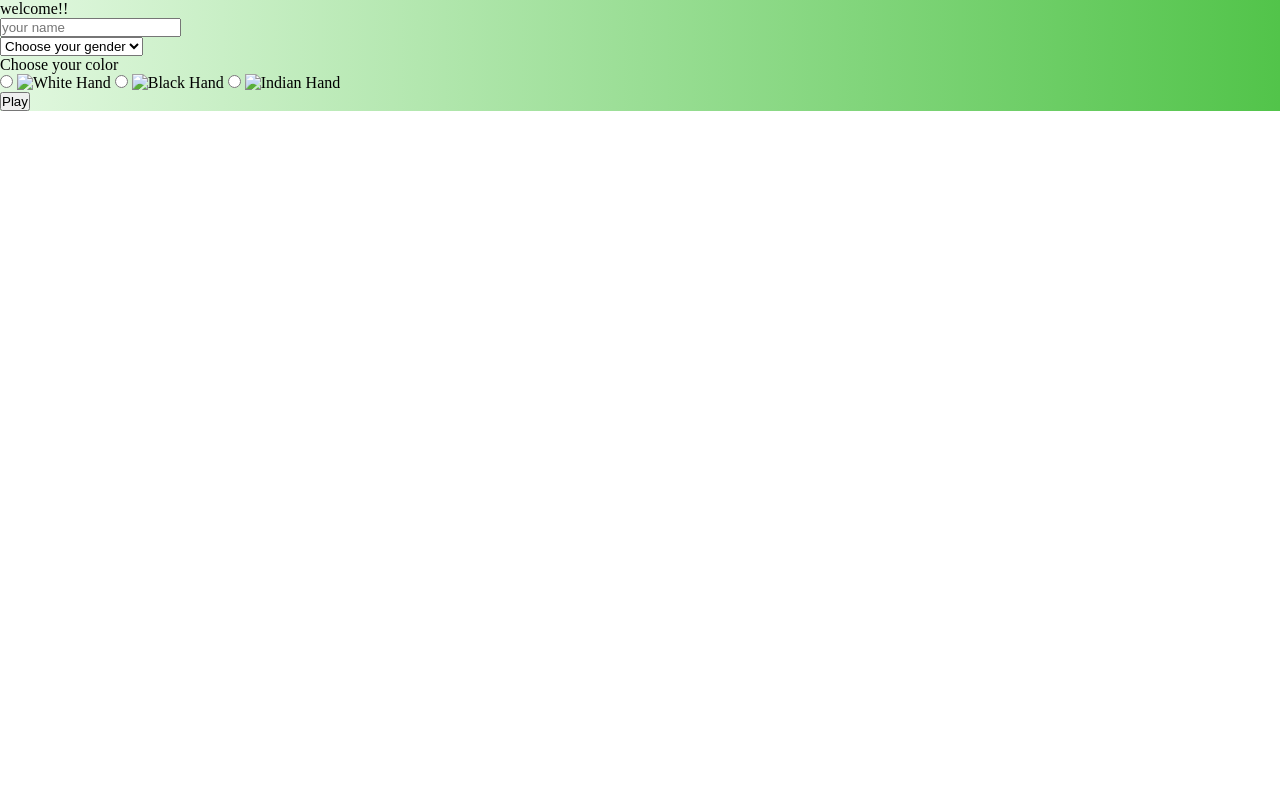
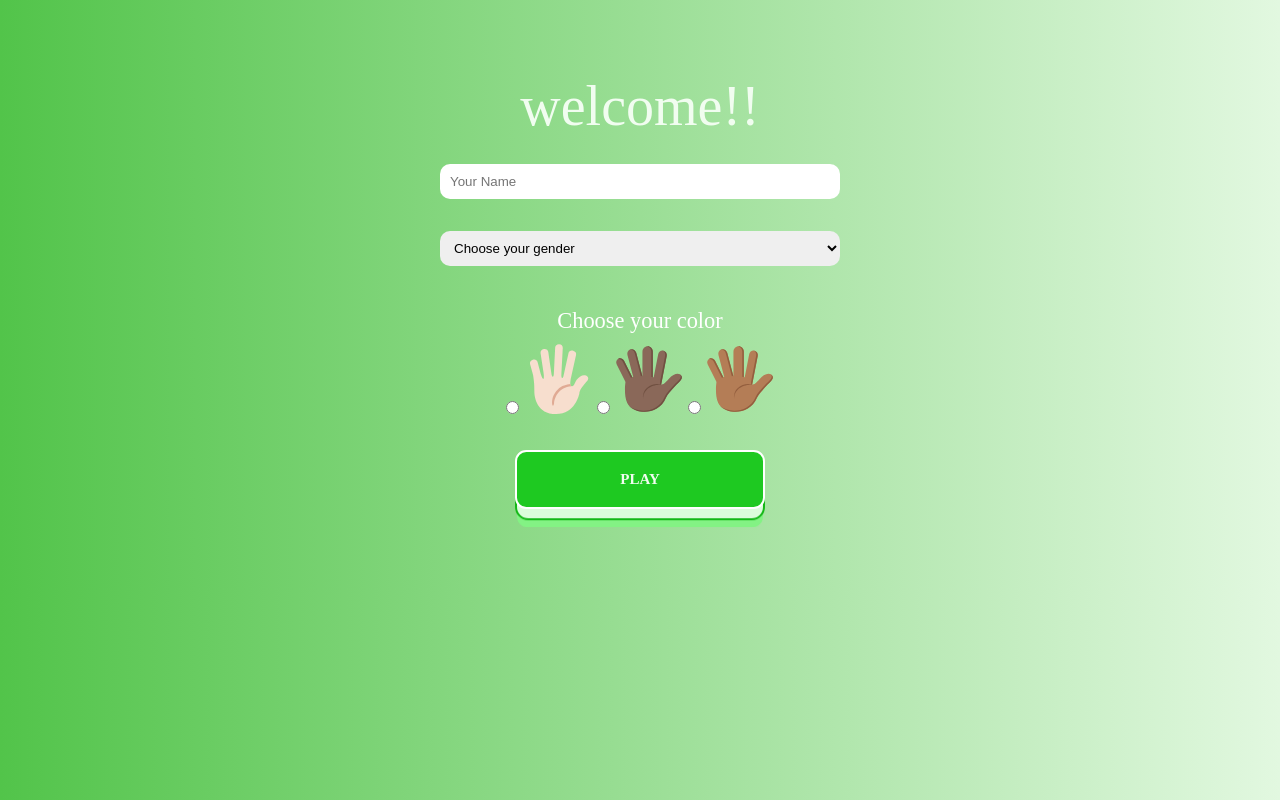
Before and after one commit to valeriano-g/rock-paper-and-scissors, a plain HTML site: page index.html in a window 1280 px wide. Drawn offline with Linux system fonts and the light colour scheme.

Commit message:
se construyo la sec-1

```diff
--- a/index.html
+++ b/index.html
@@ -14,36 +14,37 @@
             <p class="title">
                 welcome!!
             </p>
-            <form id="form-sec1" action="GET">
+            <form id="form-sec1" action="GET" class="begin-form">
                 <div class="form-input">
-                    <input type="text" id="nickname" name="nickname" placeholder="your name" required>
+                    <input class="input-text" type="text" id="nickname" name="nickname" placeholder="Your Name"
+                        required>
                 </div>
                 <div class="form-input">
-                    <select id="dropdown" name="type" id="gender" aria-placeholder="select">
+                    <select class="input-text" id="dropdown" name="type" id="gender" aria-placeholder="select">
                         <option disabled selected>Choose your gender</option>
                         <option value="man">Men</option>
                         <option value="women">Women</option>
                     </select>
                 </div>
                 <div class="form-input">
-                    <p>Choose your color</p>
-                    <input type="radio" id="white-color" name="color" value="white">
+                    <p class="title-form">Choose your color</p>
+                    <input class="hand-input" type="radio" id="white-color" name="color" value="white">
                     <label for="white-color">
-                        <img src="white-hand.png" alt="White Hand">
+                        <img class="hand-type" src="./img/white-color.svg" alt="White Hand">
                     </label>
 
-                    <input type="radio" id="black-color" name="color" value="black">
+                    <input class="hand-input" type="radio" id="black-color" name="color" value="black">
                     <label for="black-color">
-                        <img src="black-hand.png" alt="Black Hand">
+                        <img class="hand-type" src="./img/black-color.svg" alt="Black Hand">
                     </label>
 
-                    <input type="radio" id="indian-color" name="color" value="indian">
+                    <input class="hand-input" type="radio" id="indian-color" name="color" value="indian">
                     <label for="indian-color">
-                        <img src="indian-hand.png" alt="Indian Hand">
+                        <img class="hand-type" src="./img/indian-color.svg" alt="Indian Hand">
                     </label>
                 </div>
                 <div class="form-input">
-                    <button id="play-btn" type="submit">Play</button>
+                    <button id="play-btn" type="submit" class="play-btn">Play</button>
                 </div>
 
             </form>
--- a/sass/_sec-1.scss
+++ b/sass/_sec-1.scss
@@ -0,0 +1,124 @@
+.begin {
+    padding: 1em;
+
+    .title {
+        font-size: 3.5em;
+        text-align: center;
+        color: #f1fdf0;
+        padding: 10px;
+    }
+
+    .begin-form {
+        display: flex;
+        flex-direction: column;
+        justify-content: center;
+        align-items: center;
+
+
+        .form-input {
+            padding: 1em;
+
+            .input-text {
+                width: 400px;
+                height: 35px;
+                border: transparent;
+                border-radius: 10px;
+                outline: transparent;
+                padding: 0px 10px;
+                color: black;
+            }
+
+            .hand-type {
+                width: 70px;
+            }
+
+            .title-form {
+                color: white;
+                font-weight: 500;
+                padding: 10px;
+                text-align: center;
+                font-size: 1.4em;
+            }
+
+
+        }
+
+
+
+
+    }
+
+
+
+}
+
+.play-btn {
+    position: relative;
+    display: inline-block;
+    cursor: pointer;
+    outline: none;
+    border: 0;
+    vertical-align: middle;
+    text-decoration: none;
+    font-family: inherit;
+    font-size: 15px;
+    width: 250px;
+}
+
+.play-btn {
+    font-weight: 600;
+    color: #f1fdf0;
+    text-transform: uppercase;
+    padding: 1.25em 2em;
+    background: #1ec921;
+    border: 2px solid #fff;
+    border-radius: 0.75em;
+    -webkit-transform-style: preserve-3d;
+    transform-style: preserve-3d;
+    -webkit-transition: background 150ms cubic-bezier(0, 0, 0.58, 1), -webkit-transform 150ms cubic-bezier(0, 0, 0.58, 1);
+    transition: transform 150ms cubic-bezier(0, 0, 0.58, 1), background 150ms cubic-bezier(0, 0, 0.58, 1), -webkit-transform 150ms cubic-bezier(0, 0, 0.58, 1);
+}
+
+.play-btn::before {
+    content: '';
+    position: absolute;
+    width: 100%;
+    height: 100%;
+    top: 0;
+    left: 0;
+    right: 0;
+    bottom: 0;
+    background: #dbfddb;
+    border-radius: inherit;
+    -webkit-box-shadow: 0 0 0 2px #83f284, 0 0.625em 0 0 #1ec921;
+    box-shadow: 0 0 0 2px #14b817, 0 0.625em 0 0 #83f284;
+    -webkit-transform: translate3d(0, 0.75em, -1em);
+    transform: translate3d(0, 0.75em, -1em);
+    transition: transform 150ms cubic-bezier(0, 0, 0.58, 1), box-shadow 150ms cubic-bezier(0, 0, 0.58, 1), -webkit-transform 150ms cubic-bezier(0, 0, 0.58, 1), -webkit-box-shadow 150ms cubic-bezier(0, 0, 0.58, 1);
+}
+
+.play-btn:hover {
+    background: red;
+    -webkit-transform: translate(0, 0.25em);
+    transform: translate(0, 0.25em);
+}
+
+.play-btn:hover::before {
+    -webkit-box-shadow: 0 0 0 2px #f80a0a, 0 0.5em 0 0 #ff5c5c;
+    box-shadow: 0 0 0 2px #f80a0a, 0 0.5em 0 0 #ff5c5c;
+    -webkit-transform: translate3d(0, 0.5em, -1em);
+    transform: translate3d(0, 0.5em, -1em);
+}
+
+.play-btn:active {
+    background: #f80a0a;
+    -webkit-transform: translate(0em, 0.75em);
+    transform: translate(0em, 0.75em);
+}
+
+.play-btn:active::before {
+    -webkit-box-shadow: 0 0 0 2px #f80a0a, 0 0 #ff5c5c;
+    box-shadow: 0 0 0 2px #f80a0a, 0 0 #ffe3e2;
+    -webkit-transform: translate3d(0, 0, -1em);
+    transform: translate3d(0, 0, -1em);
+}
--- a/sass/style.scss
+++ b/sass/style.scss
@@ -1,5 +1,10 @@
 @import"_sec-1";
 
+$color-text: #F1FDF0;
+
+body {
+    background: linear-gradient(90deg, #52c44A, #E2F8E0);
+}
 
 * {
     box-sizing: border-box;
@@ -7,8 +12,11 @@
     margin: 0;
 }
 
+
+
 .everything-container {
-    background: linear-gradient(-90deg, #52c44A, #E2F8E0);
+
+    padding: 3em;
 }
 
 .game-sec {
```
Also changed, not shown: css/style.css, 1 other file.
